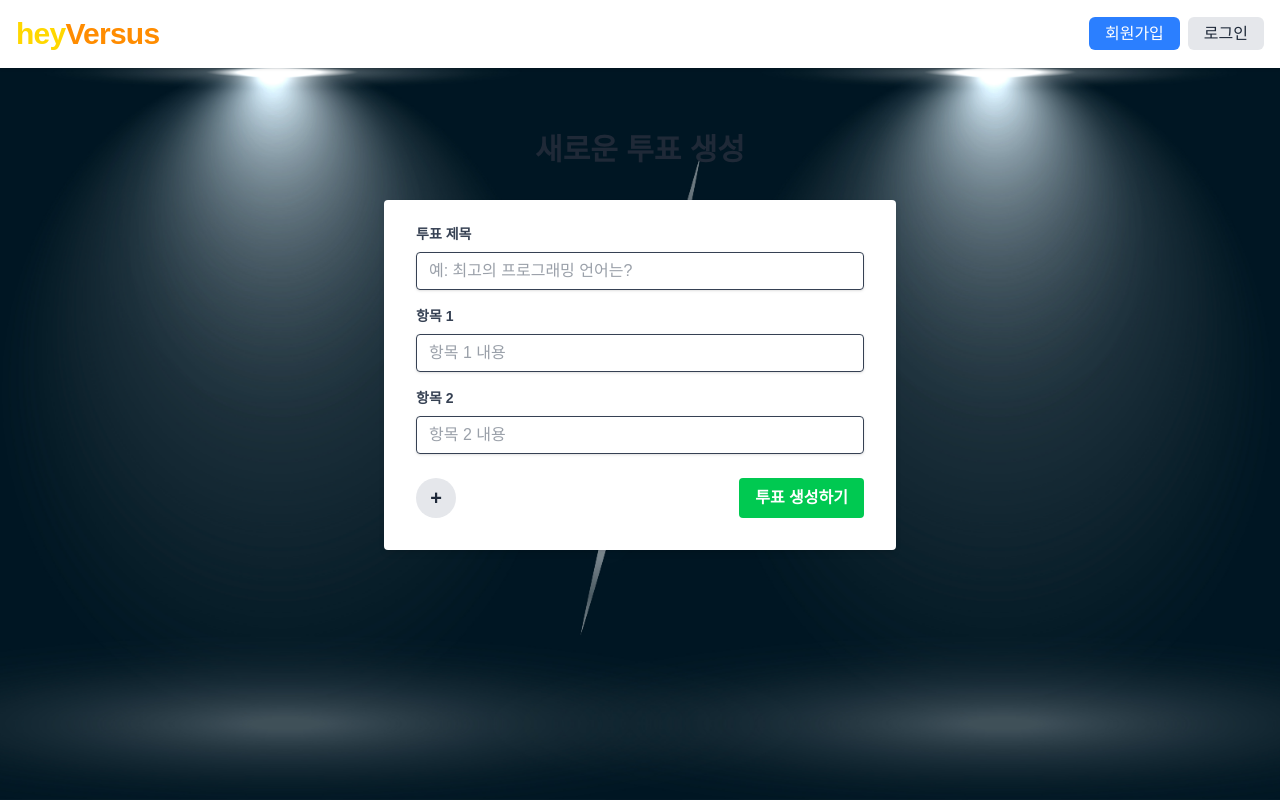
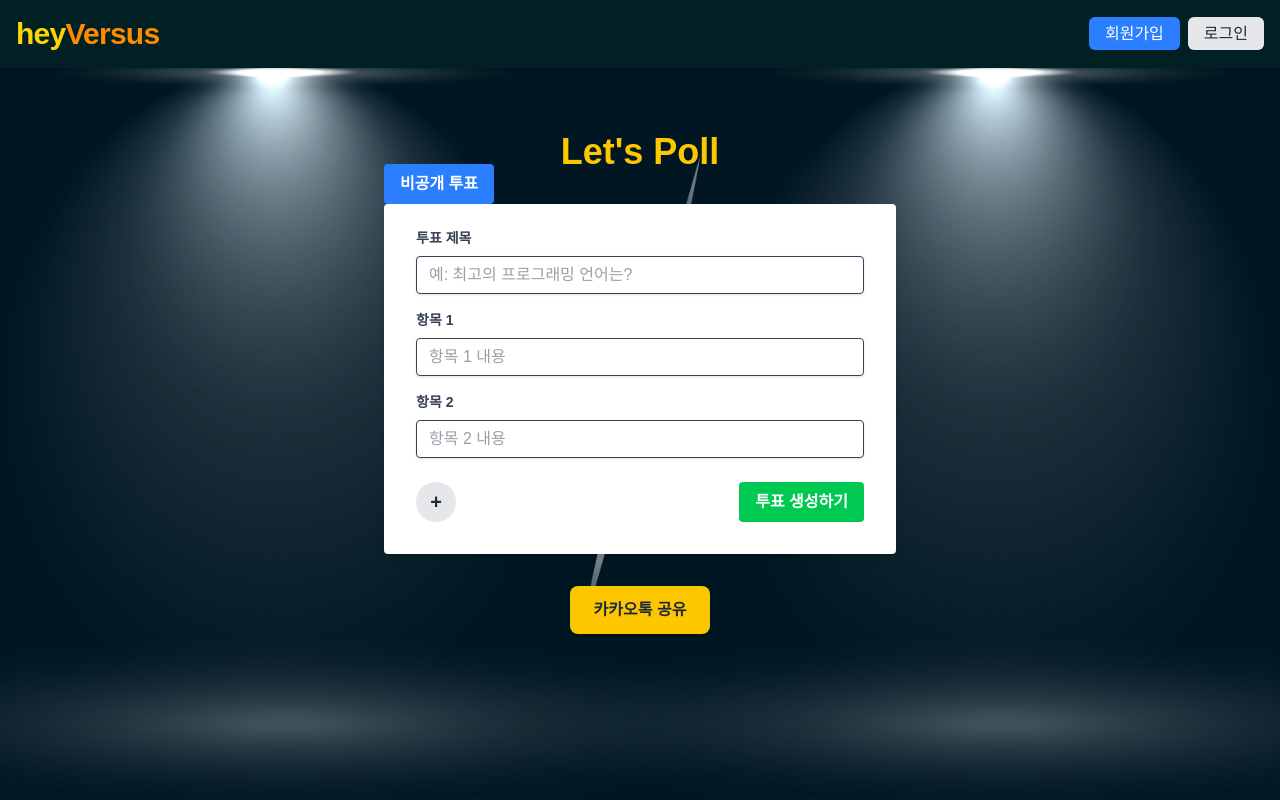
Before and after one commit to ChoiKyeongHoon/heyversus, a Next.js app: page /create-poll in a window 1280 px wide. Built offline with nearby package versions, Linux system fonts and the light colour scheme.

Commit message:
create poll modify

```diff
--- a/src/app/create-poll/page.tsx
+++ b/src/app/create-poll/page.tsx
@@ -7,6 +7,7 @@ export default function CreatePollPage() {
   const router = useRouter();
   const [title, setTitle] = useState('');
   const [options, setOptions] = useState(['', '']); // Start with 2 options
+  const [isPublic, setIsPublic] = useState(false); // Default to private
 
   const handleOptionChange = (index: number, value: string) => {
     const newOptions = [...options];
@@ -33,14 +34,23 @@ export default function CreatePollPage() {
     // Here you would typically send the data to a server
     // and get a real poll ID back.
     const newPollId = Math.random().toString(36).substring(2, 9);
-    console.log('Creating poll:', { title, options });
+    console.log('Creating poll:', { title, options, isPublic });
     router.push(`/poll/${newPollId}`);
   };
 
   return (
     <main className="container mx-auto p-4 pt-16">
-      <h1 className="text-3xl font-bold text-center mb-8">새로운 투표 생성</h1>
-      <div className="w-full max-w-lg mx-auto">
+      <h1 className="text-4xl font-bold text-center mb-8 text-yellow-400">Let's Poll</h1>
+      <div className="w-full max-w-lg mx-auto relative">
+        {/* Toggle Button */}
+        <button
+          type="button"
+          onClick={() => setIsPublic(!isPublic)}
+          className="absolute -top-10 left-0 bg-blue-500 hover:bg-blue-700 text-white font-bold py-2 px-4 rounded"
+        >
+          {isPublic ? '공개 투표' : '비공개 투표'}
+        </button>
+
         <form
           onSubmit={handleCreatePoll}
           className="bg-white shadow-md rounded px-8 pt-6 pb-8 mb-4"
@@ -114,6 +124,23 @@ export default function CreatePollPage() {
             </button>
           </div>
         </form>
+
+        {/* KakaoTalk Share Button */}
+        <div className="mt-8 text-center">
+          <button
+            type="button"
+            onClick={() => {
+              // KakaoTalk Share API integration would go here.
+              // This typically requires loading the Kakao JavaScript SDK
+              // and initializing it.
+              // Example: Kakao.Share.sendDefault(...)
+              alert('카카오톡 공유 기능은 Kakao SDK 연동이 필요합니다.');
+            }}
+            className="bg-yellow-400 hover:bg-yellow-500 text-gray-800 font-bold py-3 px-6 rounded-lg shadow-md"
+          >
+            카카오톡 공유
+          </button>
+        </div>
       </div>
     </main>
   );
--- a/src/app/layout.tsx
+++ b/src/app/layout.tsx
@@ -28,16 +28,22 @@ export default function RootLayout({
       <body
         className={`${geistSans.variable} ${geistMono.variable} antialiased`}
       >
-        <nav className="flex justify-between items-center p-4 bg-white shadow-sm">
+        <nav className="flex justify-between items-center p-4 bg-[#002023] shadow-sm">
           <Link href="/home" className="text-3xl font-bold tracking-tight">
-            <span style={{ color: '#FFD700' }}>hey</span>
-            <span style={{ color: '#FF8C00' }}>Versus</span>
+            <span style={{ color: "#FFD700" }}>hey</span>
+            <span style={{ color: "#FF8C00" }}>Versus</span>
           </Link>
           <div>
-            <Link href="/signup" className="bg-blue-500 text-white px-4 py-2 rounded-md hover:bg-blue-600 mr-2">
+            <Link
+              href="/signup"
+              className="bg-blue-500 text-white px-4 py-2 rounded-md hover:bg-blue-600 mr-2"
+            >
               회원가입
             </Link>
-            <Link href="/signin" className="bg-gray-200 text-gray-800 px-4 py-2 rounded-md hover:bg-gray-300">
+            <Link
+              href="/signin"
+              className="bg-gray-200 text-gray-800 px-4 py-2 rounded-md hover:bg-gray-300"
+            >
               로그인
             </Link>
           </div>
```
